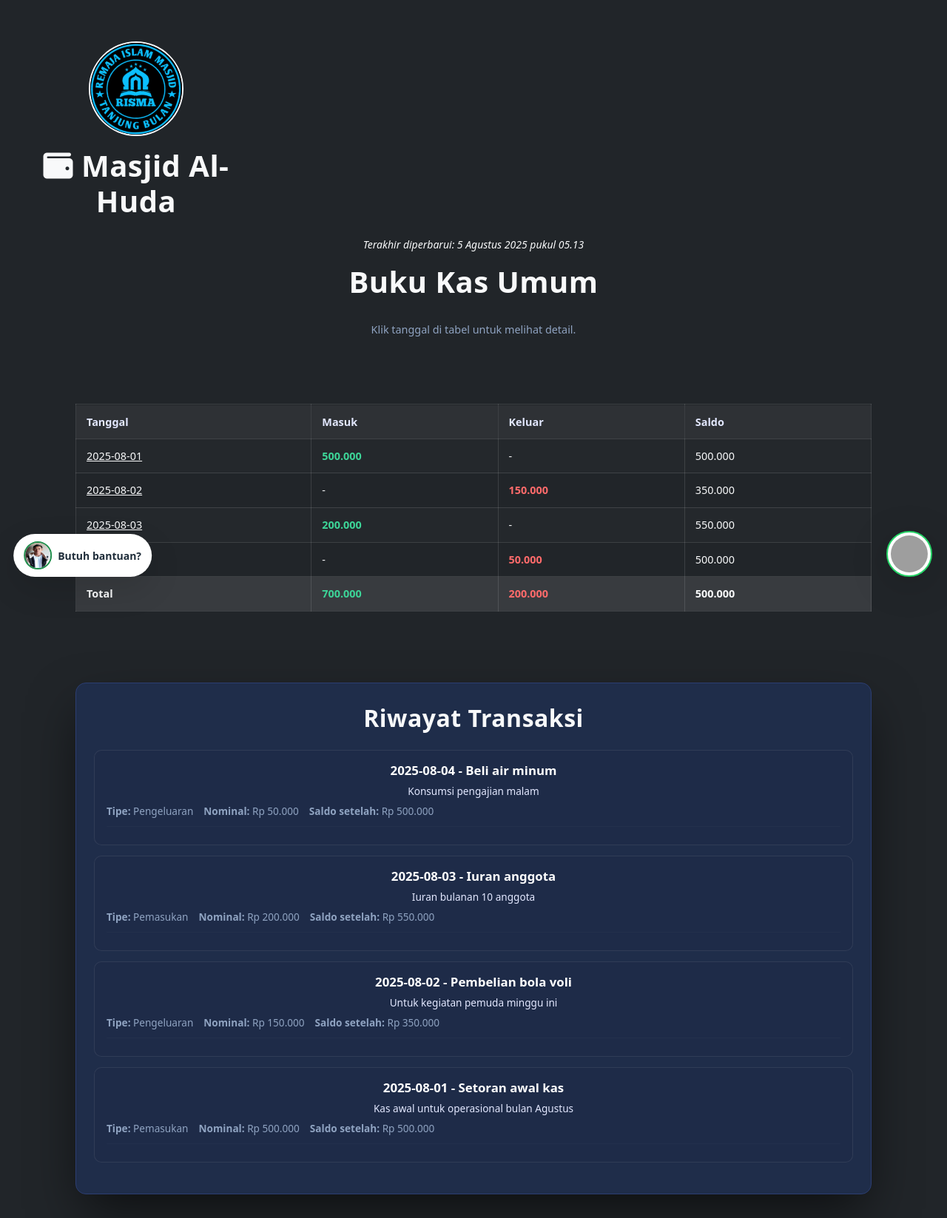
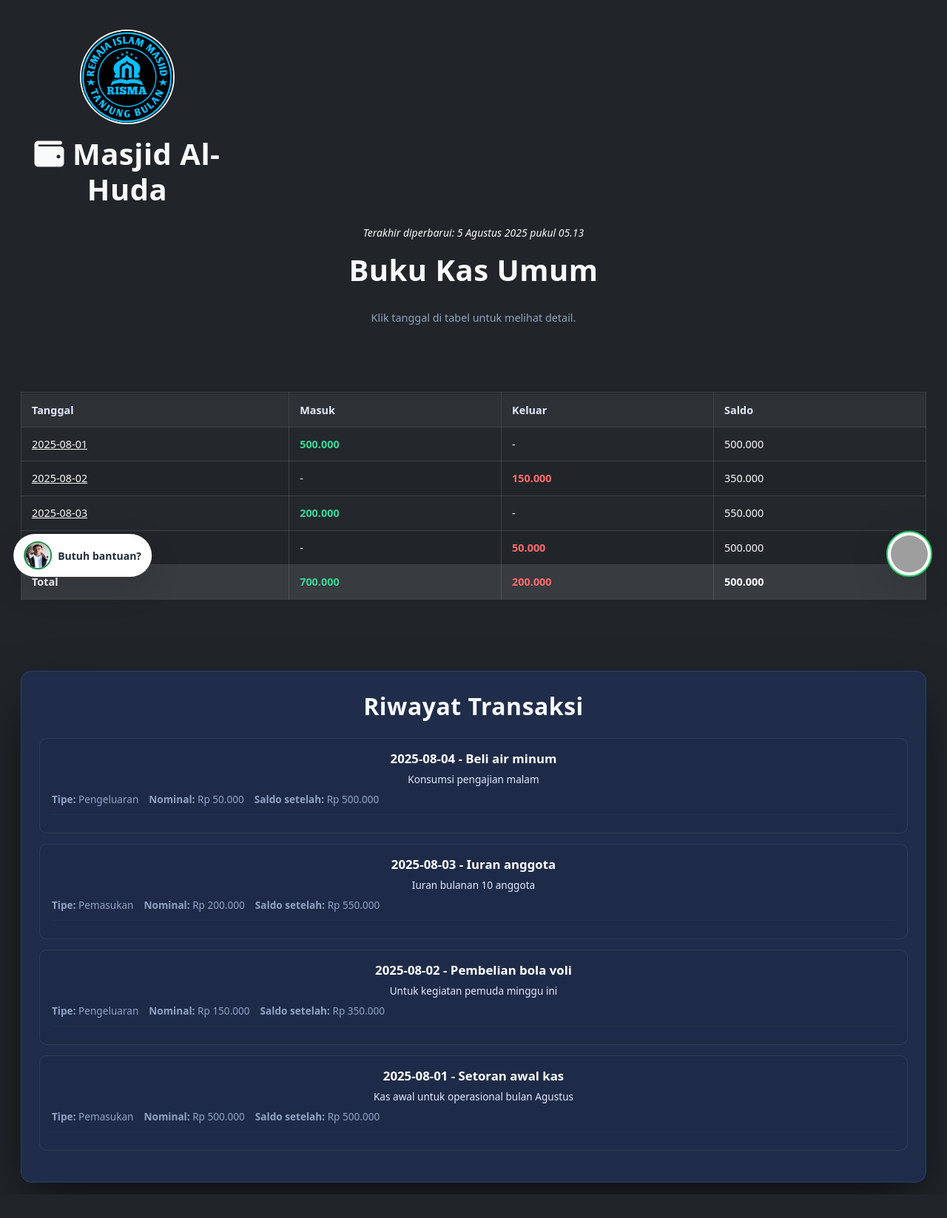
Before and after one commit to bypulung/bypulung.github.io, a PHP site: page /masjid/index.html in a window 1280 px wide. Shown: the whole page at 74% size. After the commit the page ends 1615 px from the top, so only its background shows below. Run offline with PHP 8.4, Linux system fonts and the light colour scheme; some libraries are stand-ins or nearby versions; grey boxes are pictures that could not be loaded.

Commit message:
Update gaya.css

```diff
--- a/masjid/gaya.css
+++ b/masjid/gaya.css
@@ -22,11 +22,12 @@ body {
   color: var(--text);
   min-height: 100vh;
   line-height: 1.5;
-  padding: 2rem;
+  padding: 1rem;
 }
 
 .container {
-  max-width: 1100px;
+  width: 100%;
+  max-width: 100%;
   margin: 0 auto;
   display: flex;
   flex-direction: column;
```
